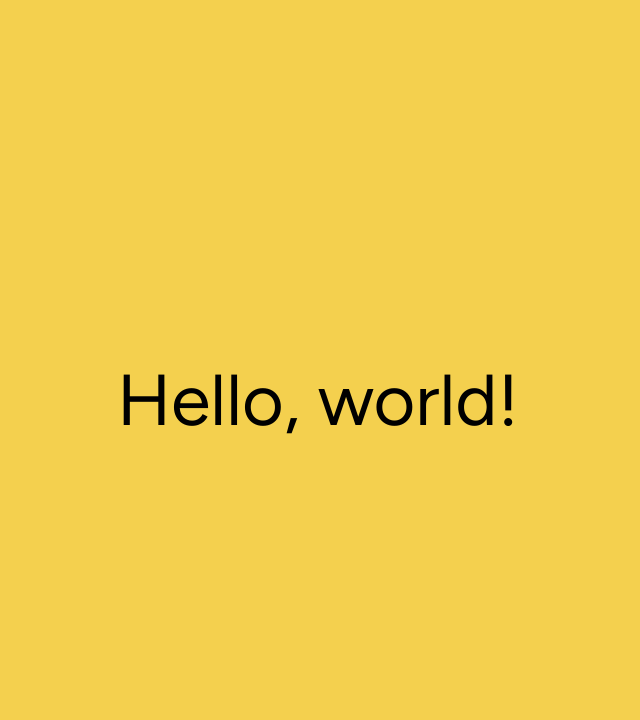
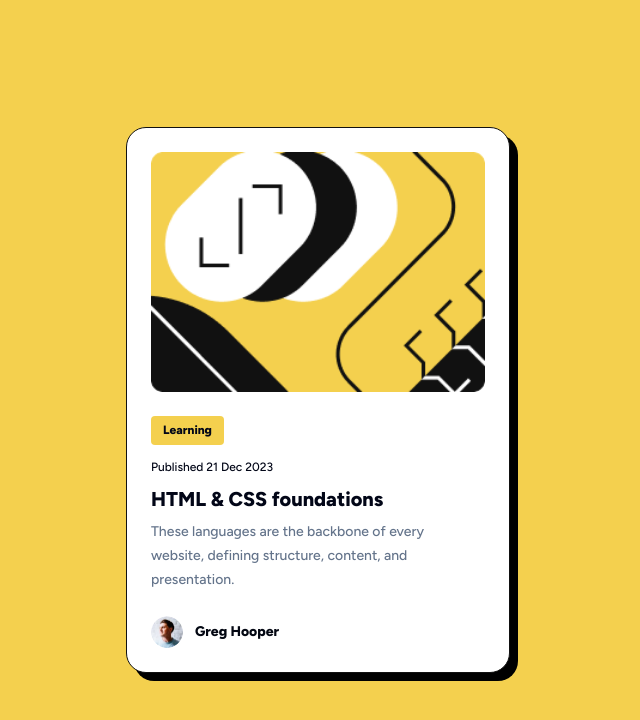
Before and after one commit to JulianJ96/blog-preview-card-main, a website: page index.html in a window 1280 px wide. Shown: the whole page, without its empty margins (322-962 px from the left). Drawn offline with Linux system fonts and the light colour scheme.

Commit message:
finished the challenge

```diff
--- a/index.html
+++ b/index.html
@@ -9,7 +9,7 @@
       rel="icon"
       type="image/png"
       sizes="32x32"
-      href="./assets/images/favicon-32x32.png"
+      href="/images/favicon-32x32.png"
     />
     <link
       href="https://fonts.googleapis.com/css2?family=Figtree:ital,wght@0,300..900;1,300..900&display=swap"
@@ -20,6 +20,57 @@
     <title>Frontend Mentor | Blog preview card</title>
   </head>
   <body class="h-screen bg-[#F4D04E] flex justify-center items-center">
-    <h1 class="font-figtree text-7xl">Hello, world!</h1>
+    <div
+      class="flex flex-col items-start w-[327px] p-[24px] gap-[24px] rounded-[20px] border-[1px] border-[#111] bg-white shadow-[8px_8px_0_#000] md:w-[384px] md:flex-shrink-0"
+    >
+      <img
+        class="flex items-center self-stretch rounded-[10px]"
+        src="images/Blog-Image.png"
+        alt="Blog image"
+      />
+
+      <div
+        class="content flex flex-col items-start gap-[12px] self-stretch md:w-[384px] md:flex-shrink-0"
+      >
+        <h2
+          class="flex p-[4px_12px] justify-center items-center gap-[8px] rounded-[4px] bg-[#f4d04e] font-figtree text-[12px] font-extrabold text-slate-950 leading-[18px] md:leading-[21px]"
+        >
+          Learning
+        </h2>
+
+        <h3
+          class="text-slate-950 font-figtree text-[12px] leading-[18px] font-medium md:leading-[21px]"
+        >
+          Published 21 Dec 2023
+        </h3>
+
+        <h1
+          class="text-slate-950 font-figtree text-[20px] font-extrabold leading-[18px] hover:text-[#f4d04e] md:leading-[36p]"
+        >
+          HTML & CSS foundations
+        </h1>
+
+        <p
+          class="text-slate-500 font-figtree text-[14px] font-medium leading-[21px] md:leading-[24px]"
+        >
+          These languages are the backbone of every<br />
+          website, defining structure, content, and<br />
+          presentation.
+        </p>
+      </div>
+
+      <div class="author flex items-center gap-[12px]">
+        <img
+          class="author w-[32px] h-[32px] rounded-[32px]"
+          src="images/image-avatar.webp"
+          alt="Author image"
+        />
+        <p
+          class="author-name text-gray-950 font-figtree text-[14px] font-extrabold leading-[21px]"
+        >
+          Greg Hooper
+        </p>
+      </div>
+    </div>
   </body>
 </html>
```
Also changed, not shown: output.css.
